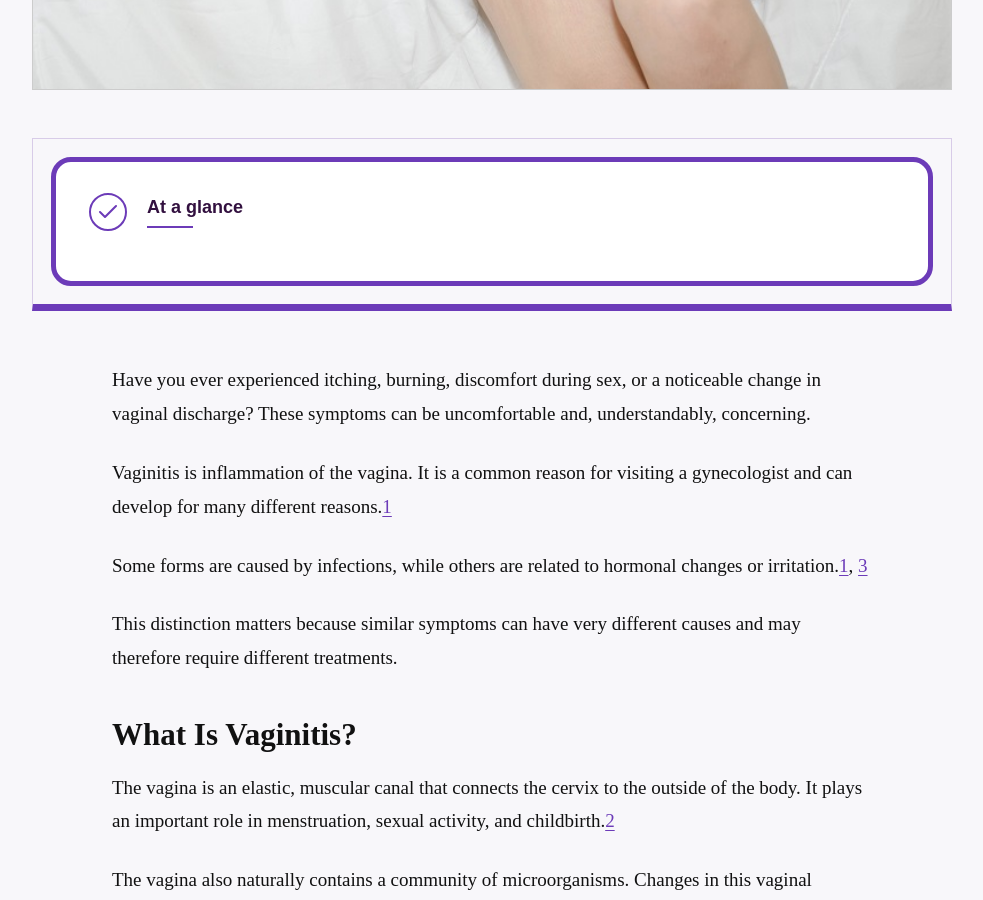
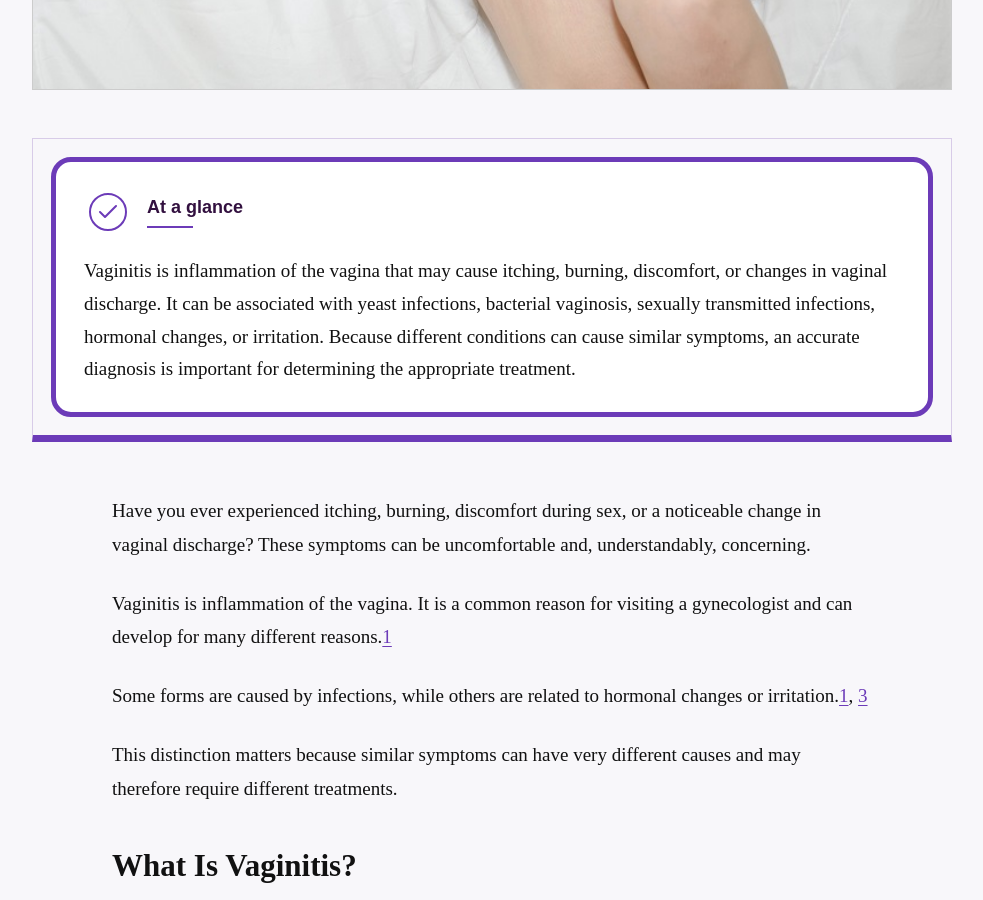
Before and after one commit to BiomedFacts/BiomedFacts, a Jekyll site: the page built from en/_posts/2026-09-14-vaginitis-common-causes-symptoms-and-how-to-protect-vaginal-health.md, in a window 1280 px wide and 900 px high, scrolled down 969 px. Shown: the whole window, without its empty margins (148-1131 px from the left). Built offline with Jekyll 4.4.1, drawn with Linux system fonts in a browser that asks for light colours.

Commit message:
Update en/_posts/2026-09-14-vaginitis-common-causes-symptoms-and-how-to-protect-vaginal-health.md (via Pages CMS)

```diff
--- a/en/_posts/2026-09-14-vaginitis-common-causes-symptoms-and-how-to-protect-vaginal-health.md
+++ b/en/_posts/2026-09-14-vaginitis-common-causes-symptoms-and-how-to-protect-vaginal-health.md
@@ -2,22 +2,26 @@
 title: "Vaginitis: Common Causes, Symptoms, and How to Protect Vaginal Health"
 date: 2026-09-14
 category: Health
-permalink: "/en/women's health/2026/09/14/vaginitis-common-causes-symptoms-and-how-to-protect-vaginal-health.html"
 translation_key: Vagina-001
 image: /assets/images/womens-health-vaginitis-1.jpg
 excerpt: >
-  Itching, burning, or changes in vaginal discharge? Learn about the most
-  common causes of vaginitis, the symptoms they can cause, and when medical
-  evaluation may be needed.
+  Itching, burning, or changes in vaginal discharge? Learn about the most common
+  causes of vaginitis, the symptoms they can cause, and when medical evaluation
+  may be needed.
 author: Dimitra Mourkogianni, BSc (Hons) Biomedical Science
 featured: false
 seo_title: "Vaginitis: Causes, Symptoms, and What You Need to Know"
 seo_description: >
-  What causes vaginitis? Learn about the most common symptoms, causes,
-  and the differences between yeast infections, bacterial vaginosis, and
-  other forms of vaginitis.
+  What causes vaginitis? Learn about the most common symptoms, causes, and the
+  differences between yeast infections, bacterial vaginosis, and other forms of
+  vaginitis.
+overview: Vaginitis is inflammation of the vagina that may cause itching,
+  burning, discomfort, or changes in vaginal discharge. It can be associated
+  with yeast infections, bacterial vaginosis, sexually transmitted infections,
+  hormonal changes, or irritation. Because different conditions can cause
+  similar symptoms, an accurate diagnosis is important for determining the
+  appropriate treatment.
 ---
-
 Have you ever experienced itching, burning, discomfort during sex, or a noticeable change in vaginal discharge? These symptoms can be uncomfortable and, understandably, concerning.
 
 Vaginitis is inflammation of the vagina. It is a common reason for visiting a gynecologist and can develop for many different reasons.[1](https://www.acog.org/womens-health/faqs/vaginitis)
```
